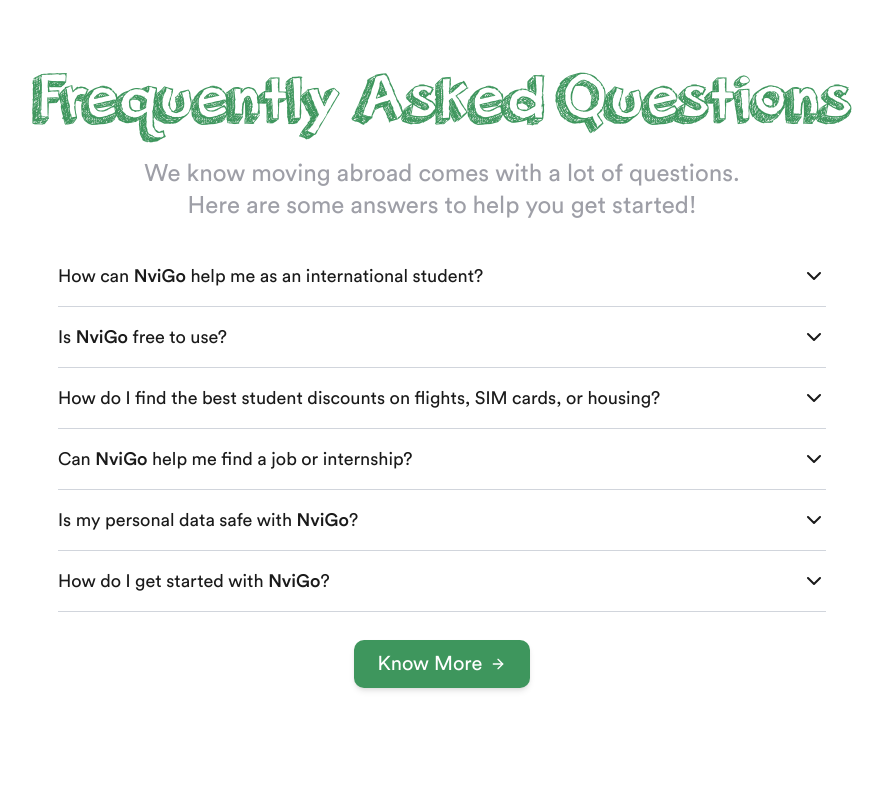
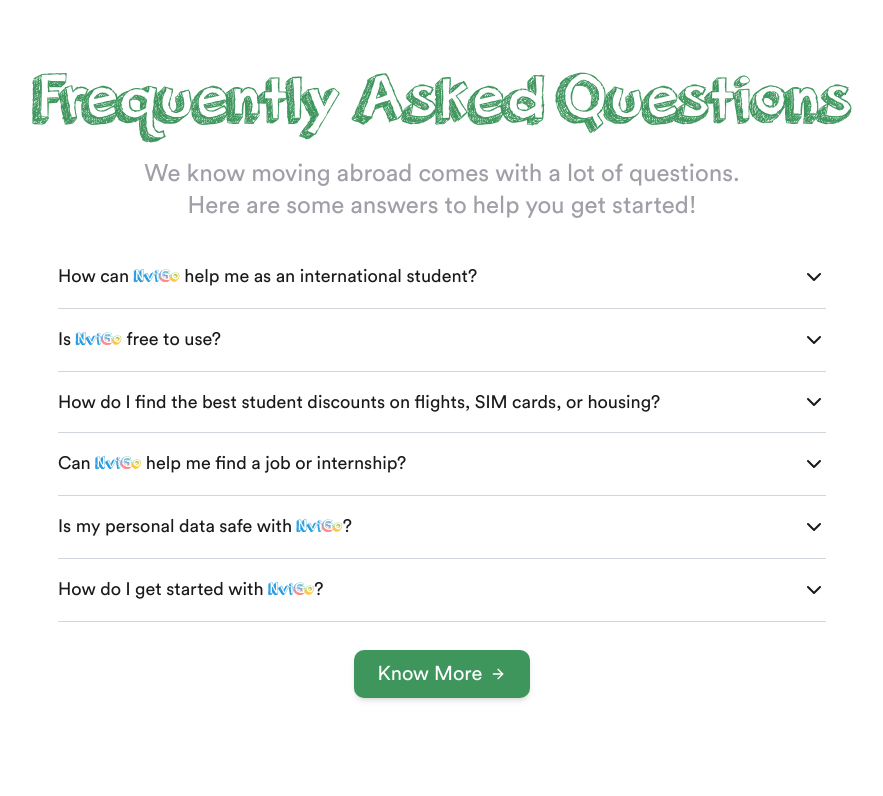
Before and after one commit to dev-nvigo/nvigo-client, a Next.js app: page / in a window 1280 px wide. Shown: the part 2020-2816 px from the top of the page, without its empty margins (198-1081 px from the left). Built offline with nearby package versions, Linux system fonts and the light colour scheme.

Commit message:
Name UI update

```diff
--- a/src/components/FAQs.tsx
+++ b/src/components/FAQs.tsx
@@ -21,7 +21,22 @@ function boldNviGo(text: string) {
         return (
             <React.Fragment key={index}>
                 {part}
-                <span className="!font-circular-med">NviGo</span>
+                <span
+                    className={`text-[#0A8ED9] tracking-wide mt-2 !font-orange-juice`}
+                >
+                    Nvi
+                </span>
+
+                <span
+                    style={{
+                        background: "conic-gradient(from 153deg, #FE6B64 28%, #569DDF 40%, #61C986 63%, #FDB900 86%)",
+                        WebkitBackgroundClip: "text",
+                        WebkitTextFillColor: "transparent",
+                    }}
+                    className={`tracking-wide mt-2 !font-orange-juice`}
+                >
+                    Go
+                </span>
             </React.Fragment>
         );
     });
@@ -45,7 +60,7 @@ const FAQs: React.FC<FAQsProps> = ({ isFull = false }) => {
                 {faqsData.map((faq, index) => (
                     <div key={index} className="border-b border-gray-300">
                         <button
-                            className="w-full flex justify-between items-center py-4 text-left text-xs md:text-lg focus:outline-none"
+                            className="w-full flex justify-between items-center py-4 text-left text-sm md:text-lg focus:outline-none"
                             onClick={() => setOpenIndex(openIndex === index ? null : index)}
                         >
                             <div className="!font-circular-book">{boldNviGo(faq.question)}</div>
@@ -54,7 +69,7 @@ const FAQs: React.FC<FAQsProps> = ({ isFull = false }) => {
                             />
                         </button>
                         { openIndex === index && (
-                        <p className="text-gray-600 text-xs md:text-base !font-circular-book pb-4 px-4">{boldNviGo(faq.answer)}</p>
+                        <p className="text-gray-600 text-sm md:text-base !font-circular-book pb-4 px-4">{boldNviGo(faq.answer)}</p>
                     )}
             </div>
                 ))}
```
